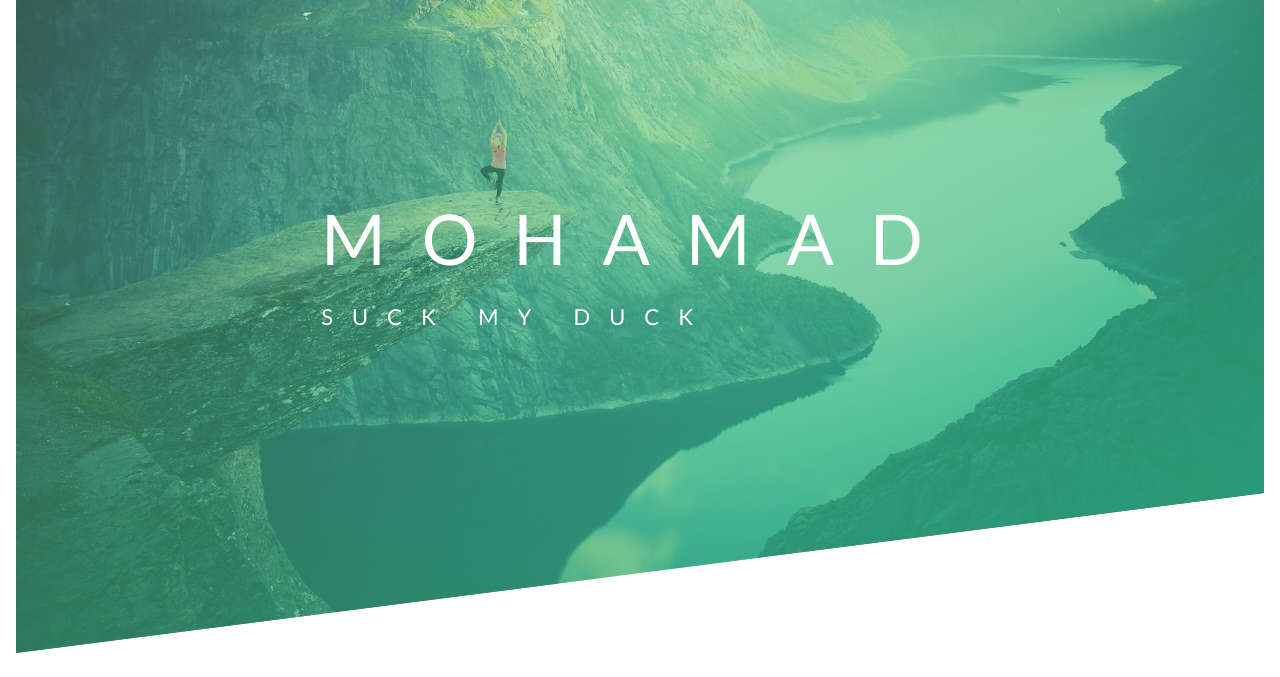
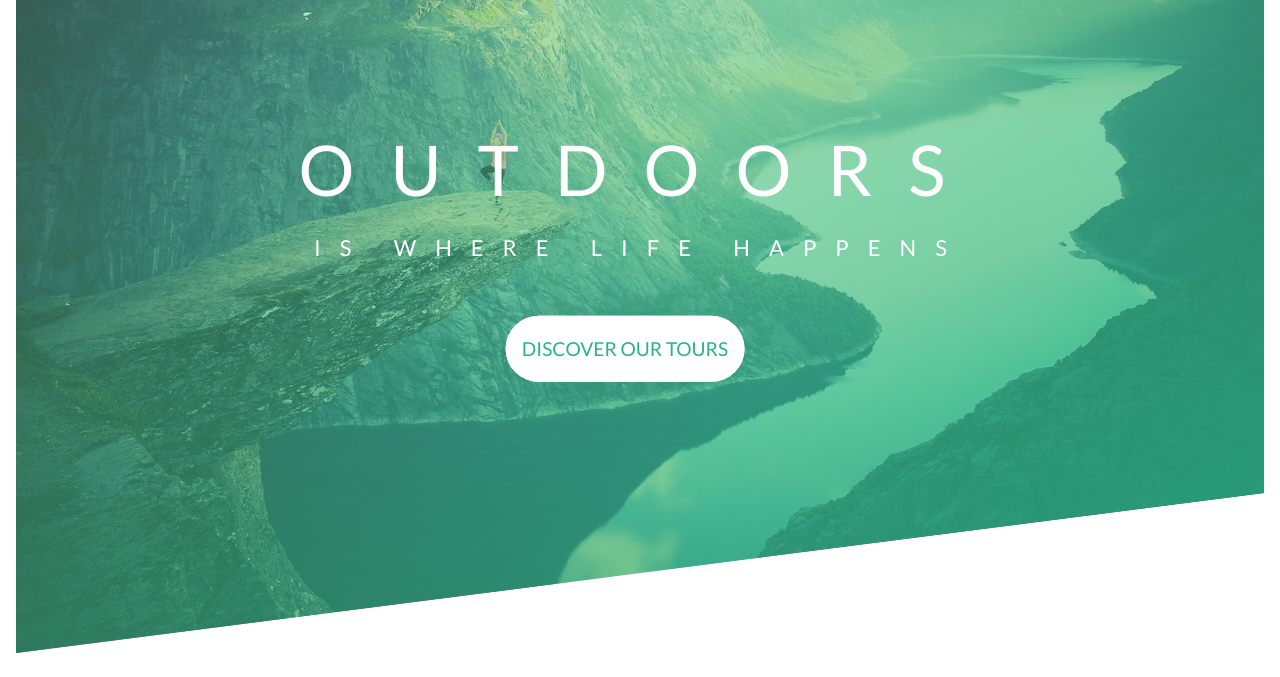
Before and after one commit to impy1477/outdoor, a plain HTML site: page index.html in a window 1280 px wide. Shown: the part 123-800 px from the top of the page. Drawn offline with Linux system fonts and the light colour scheme.

Commit message:
The header is done except the navigation part

```diff
--- a/css/style.css
+++ b/css/style.css
@@ -27,6 +27,7 @@ body {
     top: 50%;
     left: 50%;
     transform: translate(-50%, -60%);
+    text-align: center;
 }
 .heading-primery{
     color: #fff;
@@ -60,6 +61,45 @@ body {
     top: 40px;
 }
 
+.btn:visited,
+.btn:link {
+    text-transform: uppercase;
+    text-decoration: none;
+    display: inline-block;
+    padding: 15px 40px;
+    border-radius: 100px;
+    transition: all 0.2s;
+    position: relative;
+}
+
+.btn:hover {
+    transform: translateY(-3px);
+    box-shadow: 0 10px 20px rgba(0, 0, 0, 0.2);
+}
+
+.btn:active {
+
+    transform: translateY(1px);
+    box-shadow: 0 5px 10px rgba(0, 0, 0, 0.1);
+}
+
+.btn.white {
+    text-decoration: none;
+    display: inline-block;
+    color: rgba(40, 180, 133, 1);
+    background-color: #fff;
+    font-size: 120%;
+    padding: 16.5px;
+    border-radius: 100px;
+    margin-top: 50px;
+    animation-name: moveinup;
+    animation-duration: 3s;
+    text-transform: uppercase;
+    margin-right: 30px;
+}
+
+
+
 /*
 ANIMATION FEATURES :
 
@@ -68,6 +108,24 @@ animation-delay: 3s;
 animationiteratioan-count: 3;
 backface-visibility: hidden;
 rotate: (180deg);
+animation-fill-mode: backwards;
+*/
+
+/*
+NOTES :
+
+1- z-index is using to put the white background behinde the button
+i think the defualt property is 1
+so we pick -1 to make sure that the white thing stay behind the button
+for this to work we set positon for parent relative and for the child absulote (SECTION 2 LAST VIDEO);
+
+2- to make things invisible we put opacity: 0;
+
+3- animation: animation-name animation-duratiaon animation-time-function animation-delay;
+
+4- for making animation-delay working correctly we set animation-fill-mode: backwards;
+
+
 */
 
 @keyframes moveindown{
@@ -102,3 +160,25 @@ rotate: (180deg);
         opacity: 1;
     }
 }
+
+.btn::after {
+    content: "";
+    display: inline-block;
+    width: 100%;
+    height: 100%;
+    border-radius: 100px;
+    position: absolute;
+    top: 0;
+    left: 0;
+    z-index: -1;
+    transition: 0.4s;
+}
+
+.btn.white::after {
+    background-color: #fff;
+}
+
+.btn:hover::after {
+    transform: scale(1.3, 1.5);
+    opacity: 0;
+}
--- a/index.html
+++ b/index.html
@@ -15,9 +15,10 @@
             </div>
             <div class="text-box">
                 <h1 class="heading-primery">
-                    <span class="heading-primery-main">Mohamad</span>
-                    <span class="heading-primery-sub">Suck my duck</span>
+                    <span class="heading-primery-main">OutDoors</span>
+                    <span class="heading-primery-sub">Is where Life happens</span>
                 </h1>
+                <a href="#" class="btn white">Discover Our Tours</a>
             </div>
         </header>
     </body>
```
